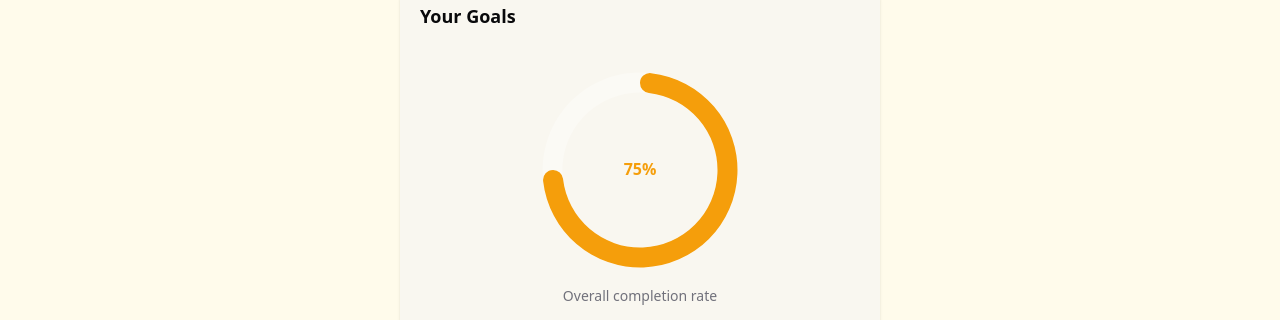
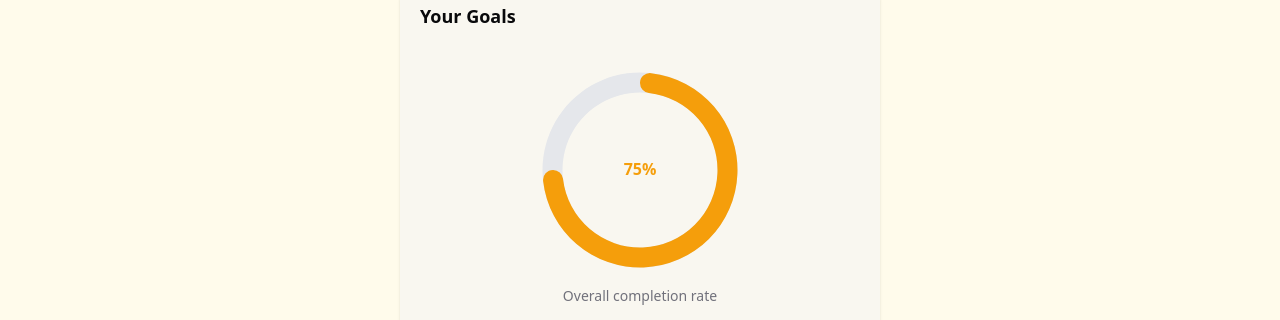
Before and after one commit to TravisRoss/habitual, a Next.js app: page /dashboard/progress in a window 1280 px wide. Shown: the part 183-503 px from the top of the page. Built offline with nearby package versions, Linux system fonts and the light colour scheme; no server answers.

Commit message:
fix: :bug: fixes issue where circular progress bar was invisible in light mode

```diff
--- a/components/features/progress/CircularProgress.tsx
+++ b/components/features/progress/CircularProgress.tsx
@@ -8,7 +8,13 @@ interface CircularProgressProps {
   textColor?: string;
 }
 
-export default function CircularProgress({ value, size = 80, thickness = 10, fillColor = "#f59e0b", textColor = "#f59e0b" }: CircularProgressProps) {
+export default function CircularProgress({
+  value,
+  size = 80,
+  thickness = 10,
+  fillColor = "#f59e0b",
+  textColor = "#f59e0b",
+}: CircularProgressProps) {
   const center = size / 2;
 
   return (
@@ -31,7 +37,7 @@ export default function CircularProgress({ value, size = 80, thickness = 10, fil
         tick={false}
       />
       <RadialBar
-        background={{ fill: "rgba(255,255,255,0.3)" }}
+        background={{ fill: "#e5e7eb" }}
         dataKey="value"
         angleAxisId={0}
         fill={fillColor}
```
